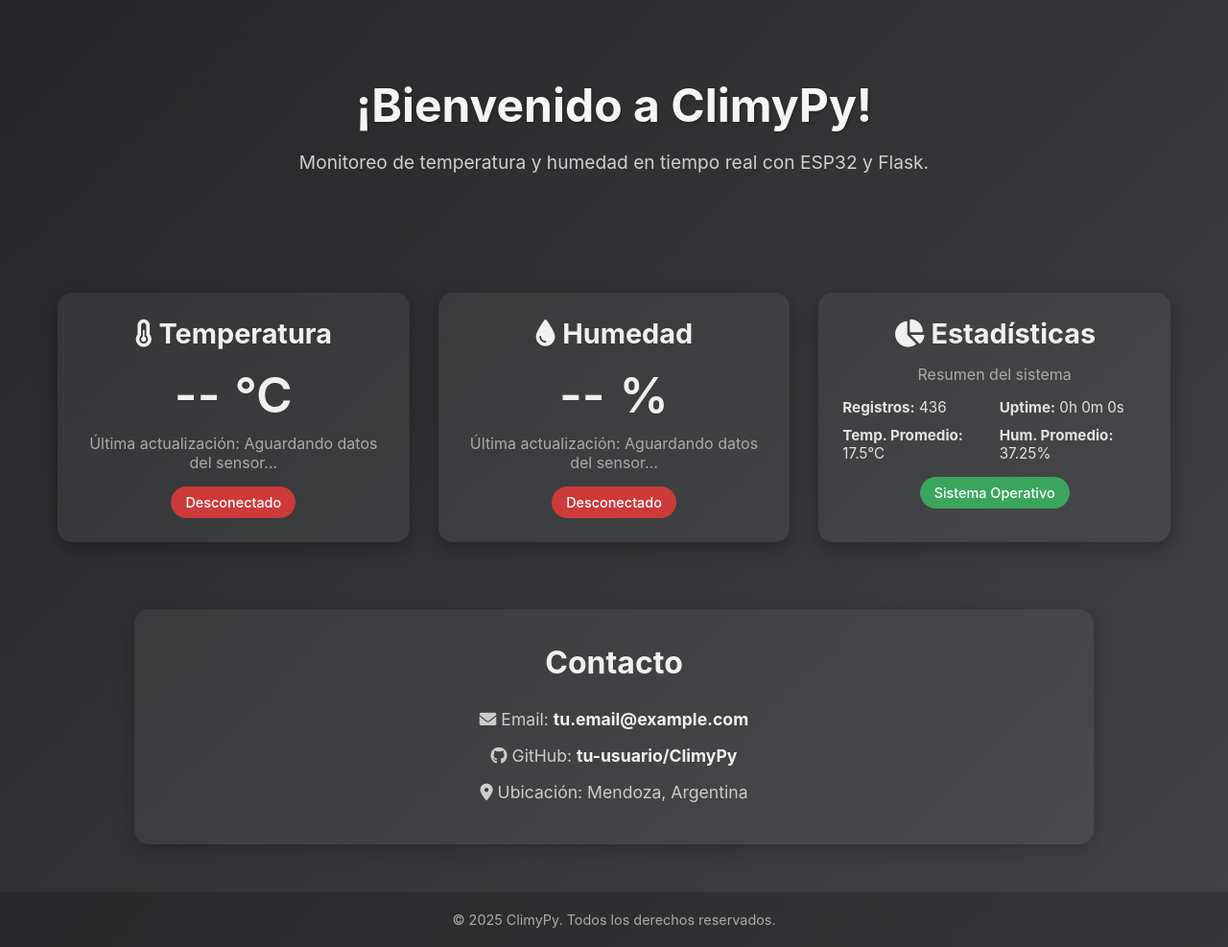
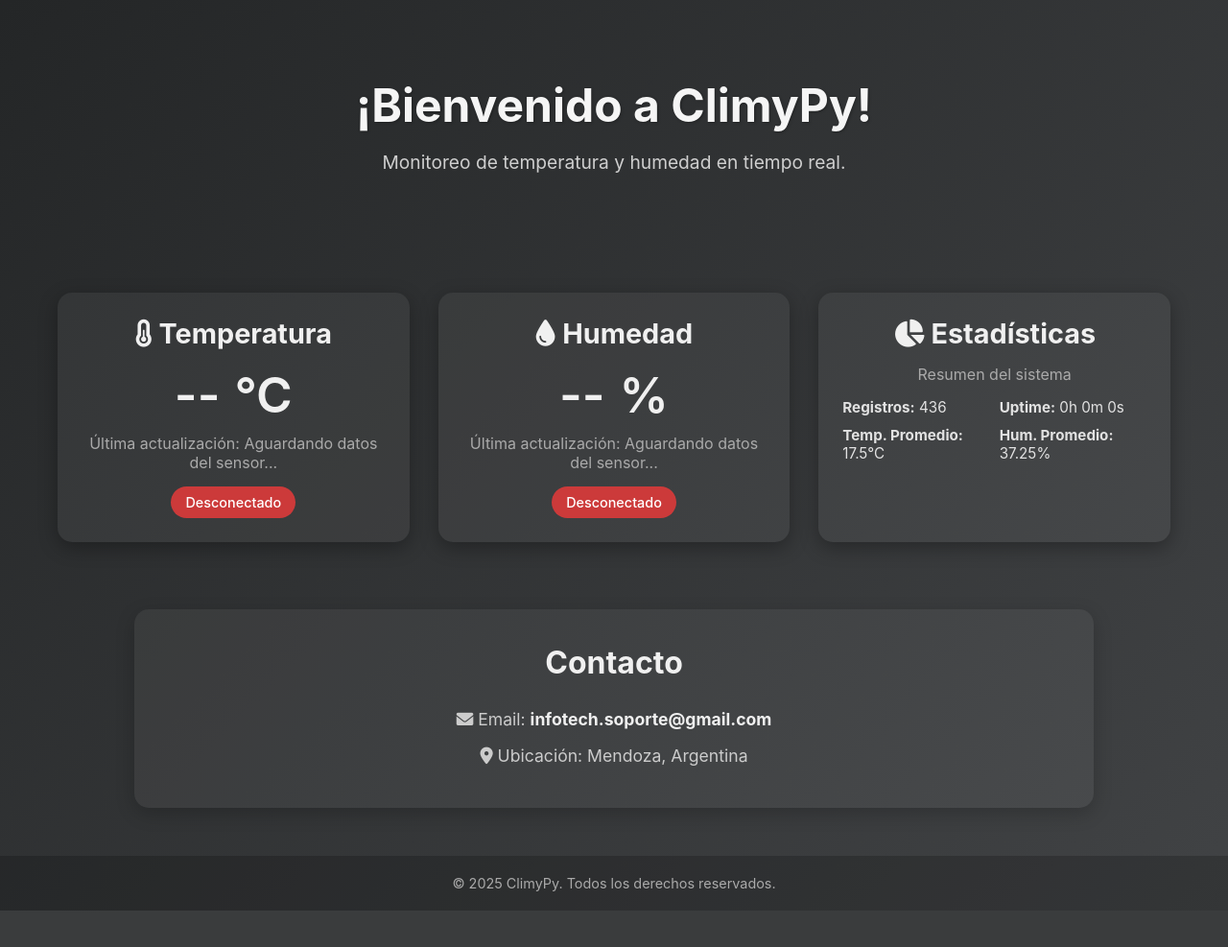
Before and after one commit to Thiagox789/ClimyPy, a Flask app: page / in a window 1280 px wide. Shown: the part 69-1056 px from the top of the page at 96% size. After the commit the page ends 1018 px from the top, so only its background shows below. Run offline with Flask 3, Linux system fonts and the light colour scheme; a user stored in the database is signed in; data comes from the database, SQL or seed files in the repository; both versions use the stored data as it was after the commit.

Commit message:
Se sube nuevo codigo

```diff
--- a/templates/index.html
+++ b/templates/index.html
@@ -44,7 +44,7 @@
 
     <section class="hero">
         <h1>¡Bienvenido a ClimyPy!</h1>
-        <p>Monitoreo de temperatura y humedad en tiempo real con ESP32 y Flask.</p>
+        <p>Monitoreo de temperatura y humedad en tiempo real.</p>
     </section>
 
     <div class="card-container">
@@ -71,14 +71,12 @@
                 <p><strong>Temp. Promedio:</strong> <span id="avg-temp">--</span></p>
                 <p><strong>Hum. Promedio:</strong> <span id="avg-hum">--</span></p>
             </div>
-            <div class="status status-online" style="margin-top: 15px;">Sistema Operativo</div>
         </div>
     </div>
     <section id="contact" class="info-section">
         <h2>Contacto</h2>
         <div class="contact-info">
-            <p><i class="fas fa-envelope"></i> Email: <a href="mailto:tu.email@example.com">tu.email@example.com</a></p>
-            <p><i class="fab fa-github"></i> GitHub: <a href="https://github.com/tu-usuario/ClimyPy" target="_blank">tu-usuario/ClimyPy</a></p>
+            <p><i class="fas fa-envelope"></i> Email: <a href="mailto:tu.email@example.com">infotech.soporte@gmail.com</a></p>
             <p><i class="fas fa-map-marker-alt"></i> Ubicación: Mendoza, Argentina</p>
         </div>
     </section>
```
Also changed, not shown: instance/climypy.db.
